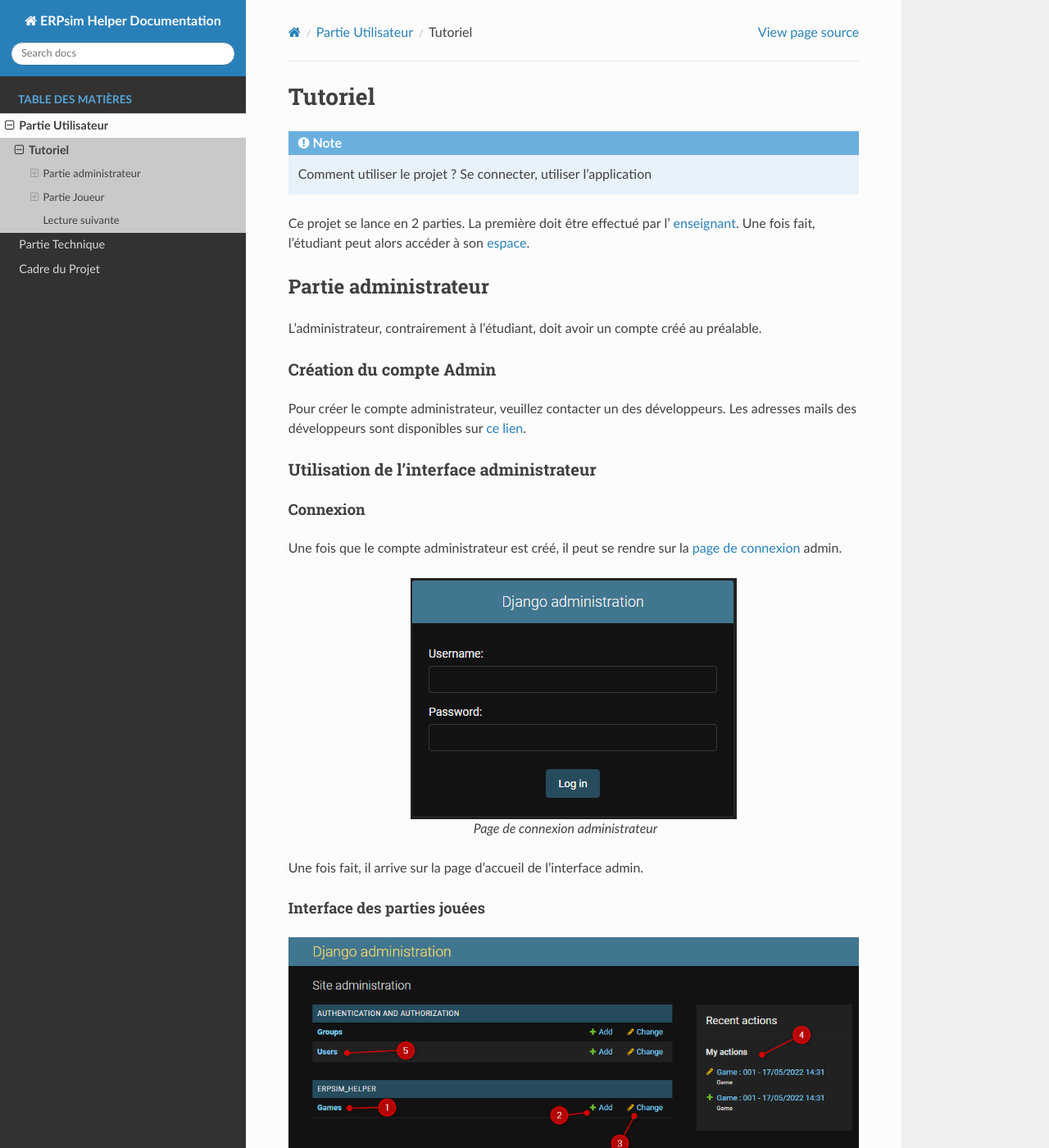
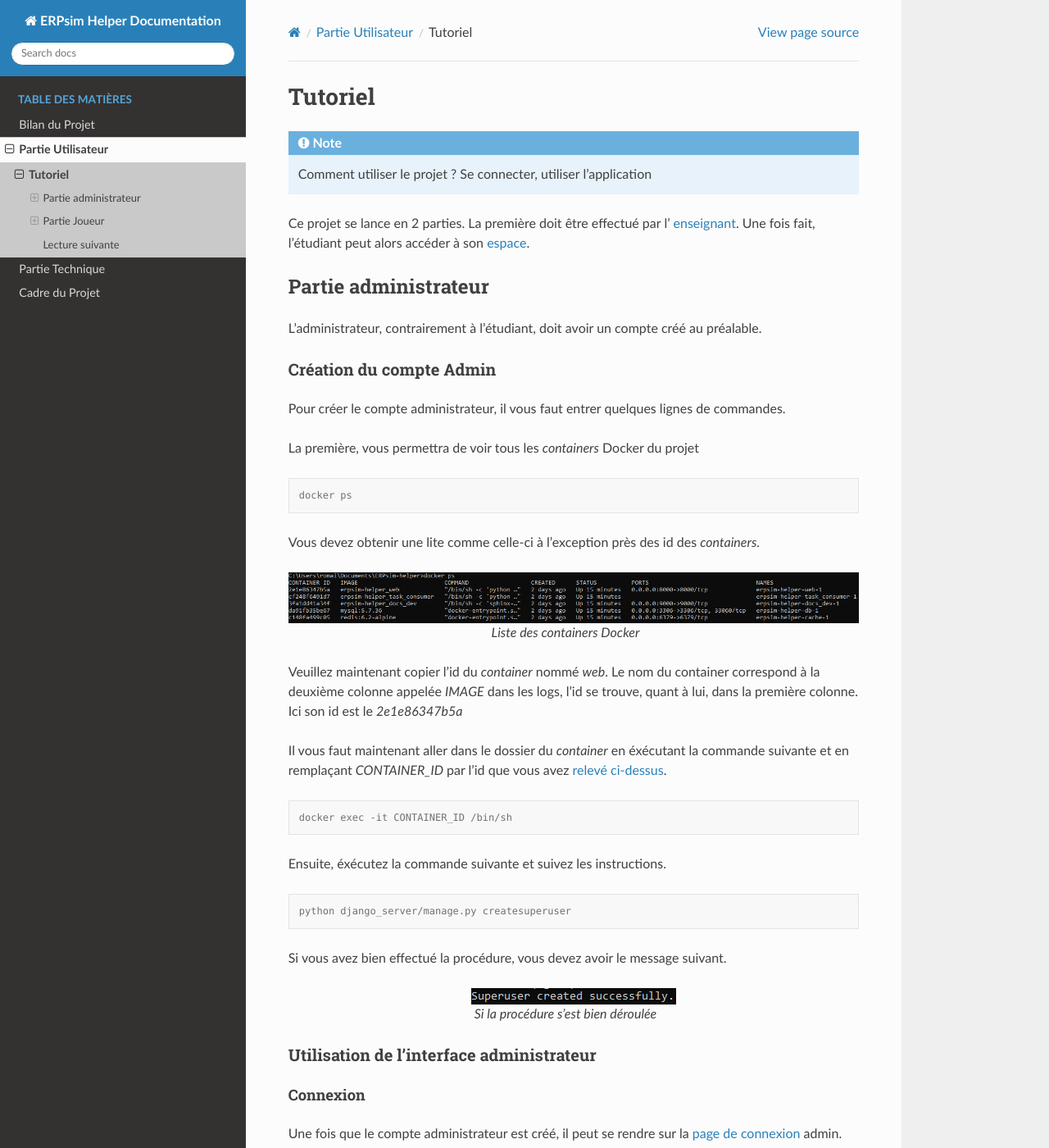
Before and after one commit to Thrynk/ERPsim-helper, a Sphinx documentation site: the page built from Sphinx/docs/source/PartieUtilisateur/Usage.rst, in a window 1280 px wide and 1400 px high. Shown: the whole window at 82% size. Built offline with Sphinx 7.4.7 and the Read the Docs theme 2.0.0, drawn with Linux system fonts in a browser that asks for light colours.

Commit message:
Bilan du projet - Perspectives d'évolution

```diff
--- a/Sphinx/docs/source/PartieUtilisateur/Usage.rst
+++ b/Sphinx/docs/source/PartieUtilisateur/Usage.rst
@@ -20,8 +20,48 @@
 Création du compte Admin
 ------------------------
 
-Pour créer le compte administrateur, veuillez contacter un des développeurs. Les adresses
-mails des développeurs sont disponibles sur :ref:`ce lien <developpeurs>`.
+Pour créer le compte administrateur, il vous faut entrer quelques lignes de commandes.
+
+La première, vous permettra de voir tous les `containers` Docker du projet
+
+.. code-block:: console
+
+   docker ps
+
+Vous devez obtenir une lite comme celle-ci à l'exception près des id des `containers`.
+
+.. figure:: ../_static/img/ContainersId.png
+   :align: center
+   :target: ../../_images/ContainersId.png
+
+   *Liste des containers Docker*
+
+.. _id_container:
+
+Veuillez maintenant copier l'id du `container` nommé `web`. Le nom du container correspond à la deuxième colonne
+appelée `IMAGE` dans les logs, l'id se trouve, quant à lui, dans la première colonne. Ici son id est le *2e1e86347b5a*
+
+Il vous faut maintenant aller dans le dossier du `container` en éxécutant la commande suivante et en remplaçant
+`CONTAINER_ID` par l'id que vous avez :ref:`relevé ci-dessus <id_container>`.
+
+.. code-block:: console
+
+   docker exec -it CONTAINER_ID /bin/sh
+
+Ensuite, éxécutez la commande suivante et suivez les instructions.
+
+.. code-block:: console
+
+   python django_server/manage.py createsuperuser
+
+
+Si vous avez bien effectué la procédure, vous devez avoir le message suivant.
+
+.. figure:: ../_static/img/CreateSuperUserSuccess.png
+   :align: center
+   :target: ../../_images/CreateSuperUserSuccess.png
+
+   *Si la procédure s'est bien déroulée*
 
 Utilisation de l'interface administrateur
 -----------------------------------------
--- a/Sphinx/docs/source/index.rst
+++ b/Sphinx/docs/source/index.rst
@@ -56,9 +56,14 @@
    :maxdepth: 3
    :caption: Table des matières
 
+   BilanProjet
    PartieUtilisateur/index
    PartieTechnique/index
    CadreProjet
+
+Resultats du Projet
+===================
+
 
 
 Indices and tables
```
Also changed, not shown: Sphinx/docs/source/BilanProjet.rst (added, +69 -0 lines), Sphinx/docs/source/_static/img/ContainersId.png (added), Sphinx/docs/source/_static/img/CreateSuperUserSuccess.png (added).
